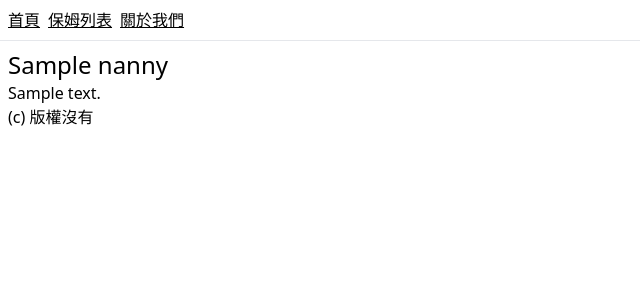
After one commit to kaochenlong/penny, a Django app: page /nannies/1 in a window 1280 px wide. The commit adds this page. Shown: the top 300 px of the page, without its empty margins (0-640 px from the left). Run offline with Django 5.2, Linux system fonts and the light colour scheme; tables that the repository leaves empty hold one stand-in row (values such as "Sample post").

Commit message:
R for Nanny

```diff
--- a/nannies/urls.py
+++ b/nannies/urls.py
@@ -7,4 +7,5 @@ urlpatterns = [
     path("", views.index, name="index"),
     path("new", views.new, name="new"),
     path("add", views.create, name="add"),
+    path("<id>", views.show, name="show"),
 ]
--- a/nannies/views.py
+++ b/nannies/views.py
@@ -1,4 +1,4 @@
-from django.shortcuts import render, redirect
+from django.shortcuts import render, redirect, get_object_or_404
 from django.urls import reverse
 from django.http import HttpResponse, HttpResponseRedirect
 from django.views.decorators.http import require_POST
@@ -8,6 +8,11 @@ from .models import Nanny
 def index(request):
     nannies = Nanny.objects.all()
     return render(request, "nannies/index.html", {"nannies": nannies})
+
+
+def show(request, id):
+    nanny = get_object_or_404(Nanny, pk=id)
+    return render(request, "nannies/show.html", {"nanny": nanny})
 
 
 def new(request):
--- a/static/styles/style.css
+++ b/static/styles/style.css
@@ -607,6 +607,11 @@ video {
   line-height: 2.5rem;
 }
 
+.text-2xl {
+  font-size: 1.5rem;
+  line-height: 2rem;
+}
+
 .underline {
   text-decoration-line: underline;
 }
--- a/templates/nannies/index.html
+++ b/templates/nannies/index.html
@@ -6,7 +6,7 @@
 
     {% for nanny in nannies %}
       <div>
-          {{ nanny.name }}
+          <a href="{% url 'nannies:show' nanny.id %}">{{ nanny.name }}</a>
       </div>
     {% endfor %}
 {% endblock %}
--- /dev/null
+++ b/templates/nannies/show.html
@@ -0,0 +1,8 @@
+{% extends 'layouts/base.html' %}
+
+{% block content %}
+  <h2 class="text-2xl">{{ nanny.name }}</h2>
+  <p>
+      {{ nanny.description }}
+  </p>
+{% endblock %}
```
